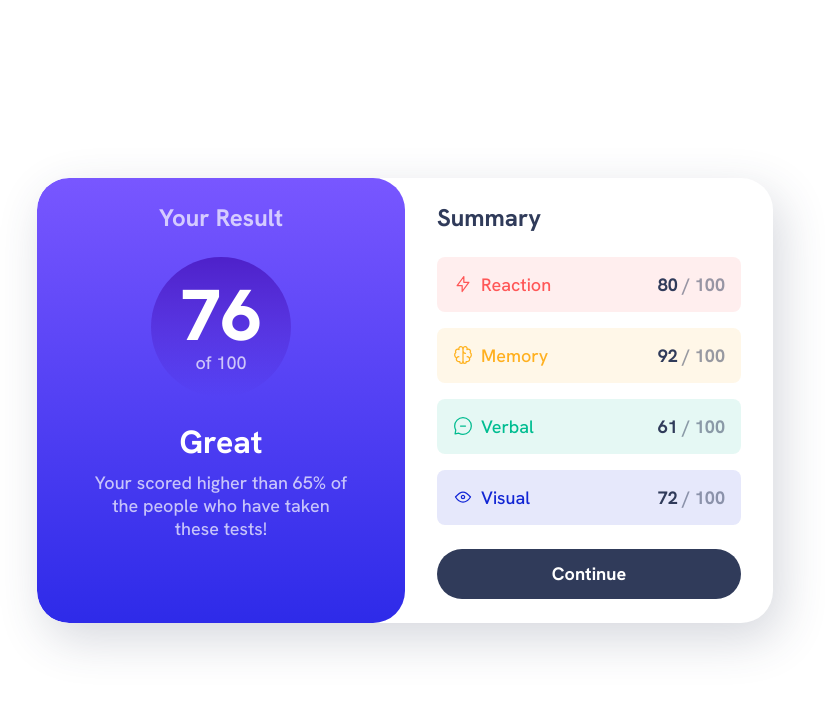
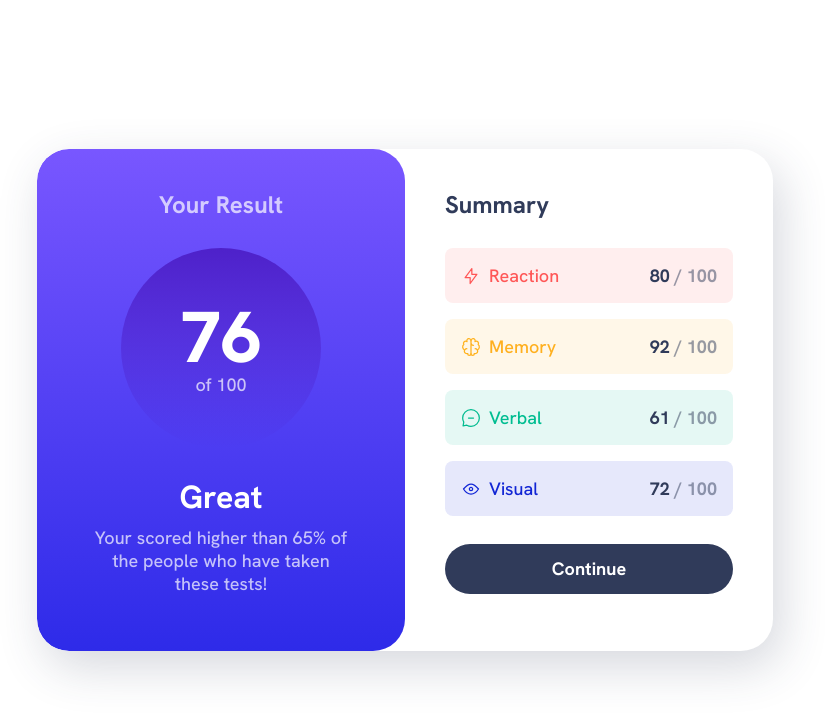
Before and after one commit to MattPahuta/results-summary-component, a plain HTML site: page index.html in a window 1280 px wide. Shown: the whole page, without its empty margins (235-1060 px from the left). Drawn offline with Linux system fonts and the light colour scheme.

Commit message:
Update desktop element spacing, update README

```diff
--- a/index.html
+++ b/index.html
@@ -10,7 +10,7 @@
 <body>
   <main>
     <div class="results-summary">
-      <div class="results grid-flow">
+      <div class="results grid-flow gap-lrg">
         <h1 class="section-title">Your Result</h1>
         <p class="result-score">
           <span>76</span> of 100
@@ -20,7 +20,7 @@
           <p>Your scored higher than 65% of the people who have taken these tests!</p>
         </div>
       </div>
-      <div class="summary grid-flow">
+      <div class="summary grid-flow gap-lrg">
         <h2 class="section-title">Summary</h2>
         <div class="grid-flow gap-sml">
           <div class="summary-item" data-item-type="accent-1">
--- a/style.css
+++ b/style.css
@@ -1,3 +1,8 @@
+/*
+Author: Matt Pahuta
+https://www.mattpahuta.com
+Date: November 2023
+*/
 @font-face {
   font-family: 'HankenGrotesk';
   font-display: swap;
@@ -5,8 +10,7 @@
   src: url('assets/fonts/HankenGrotesk-VariableFont_wght.ttf')
        format('truetype');
 }
-
-/* Custom prop naming scheme modeled directly from K Powell's code demo and FEM design specs */
+/* Note: Custom prop naming scheme modeled directly from K Powell's code demo and FEM design specs */
 :root {
   /* Primary Colors */
   /* primary color vals for hsl functions */
@@ -51,12 +55,11 @@
   --fs-500: 1.125rem;
   --fs-600: 1.5rem;
   --fs-800: 3.5rem;
-
-  /* --padding: 2.5rem; */
+  /* Border radius */
   --border-radius: 2rem;
 }
 
-@media (min-width: 40rem) {
+@media (min-width: 620px) {
   :root {
     --fs-400: 1.125rem;
     --fs-500: 1.5rem;
@@ -102,16 +105,14 @@ body {
 .grid-flow {
   display: grid;
   align-content: start;
-  gap: 1.5rem;
 }
-
 
 .gap-sml {
   gap: 1rem;
 }
 
 .gap-lrg {
-
+  gap: 1.5rem;
 }
 
 .section-title {
@@ -138,8 +139,6 @@ body {
 }
 
 .results-summary {
-  /* --padding: 2.5rem;
-  --border-radius: 2rem; */
   max-width: 46rem;
   display: grid;
 }
@@ -147,11 +146,7 @@ body {
 .results {
   color: hsl(var(--clr-neutral-hsl-100), .7);
   text-align: center;
-  /* use calc here with padding value to increase padding for left/right */
-  /* padding:
-    var(--padding) calc(var(--padding) * 1.6); */
   padding: 1.5rem 3.5rem 2.5rem;
-
   background: var(--gradient-primary);
   border-radius:
     0 0 var(--border-radius) var(--border-radius);
@@ -229,7 +224,7 @@ body {
   color: var(--clr-neutral-700);
 }
 
-@media (min-width: 37.5rem) {
+@media (min-width: 620px) {
   body {
     min-height: 100vh;
     display: grid;
@@ -243,6 +238,16 @@ body {
     box-shadow: .5rem 1rem 3rem hsl(var(--clr-neutral-hsl-700), .2);
   }
   .results {
+    padding: 2.5rem 3.5rem 3.5rem 3.5rem;
     border-radius: var(--border-radius);
   }
+  .gap-lrg {
+    gap: 1.75rem;
+  }
+  .result-score {
+    width: 12.5rem;
+  }
+  .summary {
+    padding: 2.5rem 2.5rem 3rem;
+  }
 }
```
Also changed, not shown: assets/images/project-ss-01.png (deleted), assets/images/project-ss-02.png (deleted), assets/images/project-ss-desktop.png (added), assets/images/project-ss-mobile.png (added), 1 other file.
